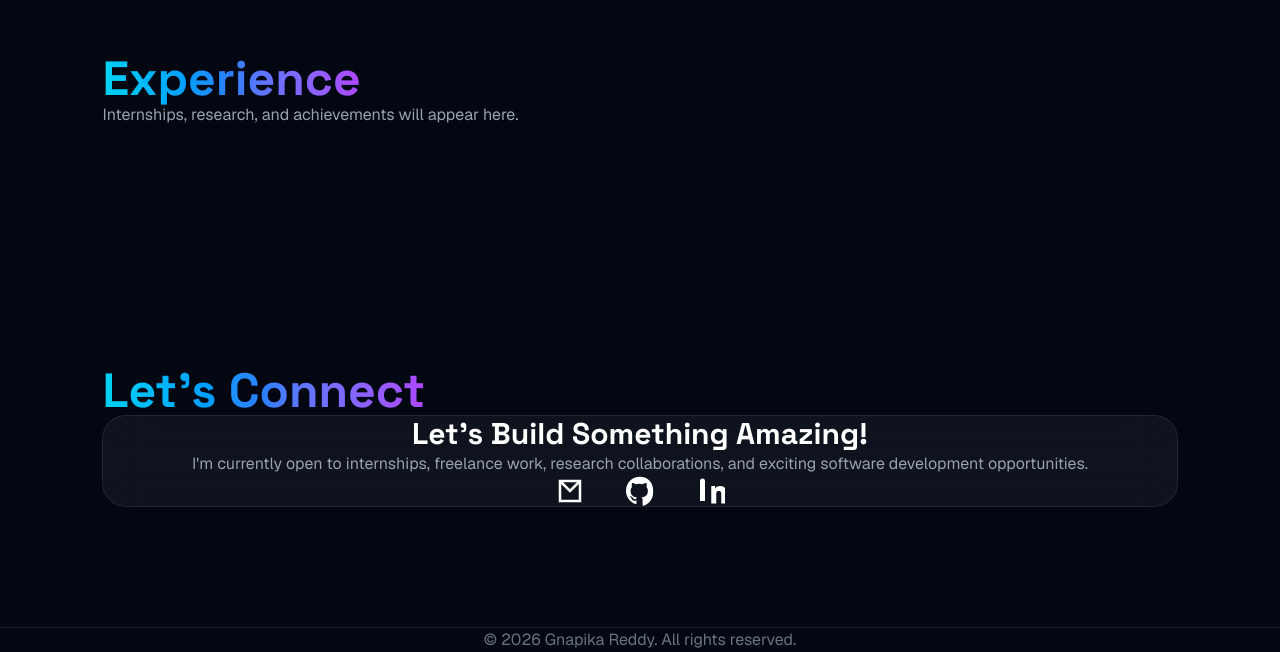
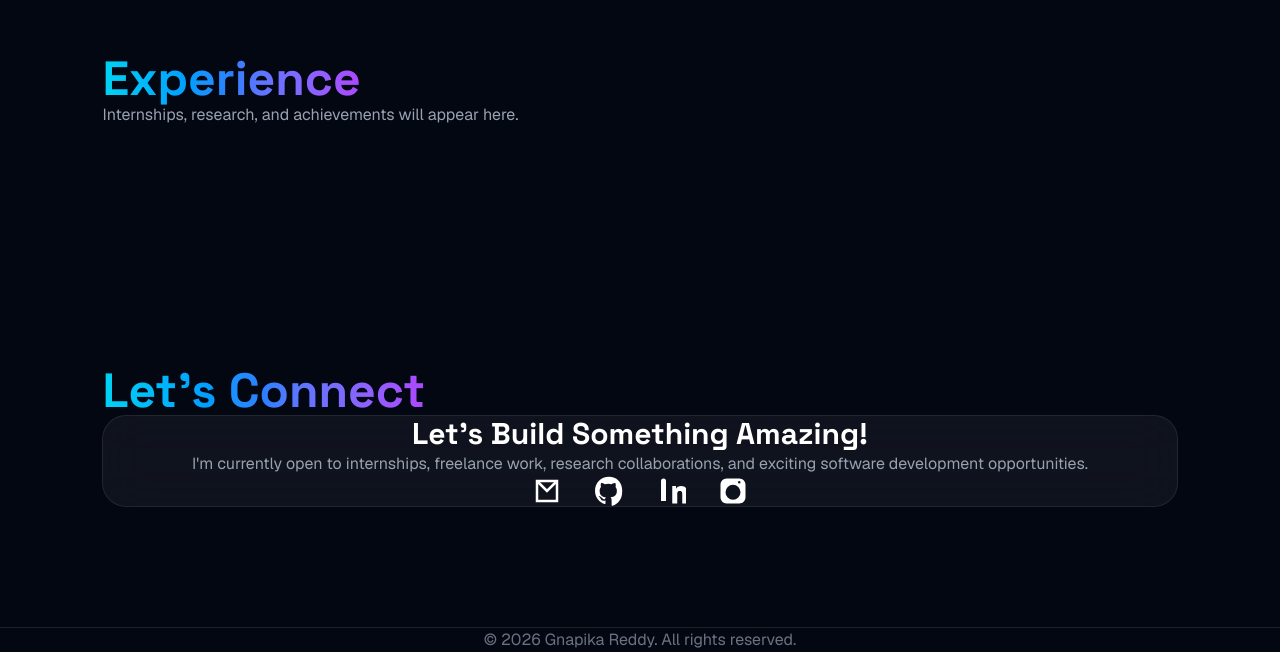
Before and after one commit to gnapiika/portfolio, a Next.js app: page / in a window 1280 px wide. Shown: the part 2949-3601 px from the top of the page. Built offline with nearby package versions, Linux system fonts and the light colour scheme.

Commit message:
Update Contact.tsx

```diff
--- a/components/sections/Contact.tsx
+++ b/components/sections/Contact.tsx
@@ -13,7 +13,7 @@ export default function Contact() {
           collaborations, and exciting software development opportunities.
         </p>
 
-        <div className="flex justify-center gap-10">
+        <div className="flex justify-center gap-8 flex-wrap">
           {/* Email */}
           <a
             href="mailto:gnapiika@gmail.com"
@@ -68,6 +68,24 @@ export default function Contact() {
               <path d="M4 4h4v16H4zM6 2a2 2 0 110 4 2 2 0 010-4zm6 6h4v2h.1c.6-1 2-2 4-2 4 0 4.9 2.6 4.9 6v8h-4v-7c0-1.7 0-3-2-3s-2 1.5-2 3v7h-4V8z" />
             </svg>
           </a>
+
+          {/* Instagram */}
+          <a
+            href="https://instagram.com/gnapiika"
+            target="_blank"
+            rel="noopener noreferrer"
+            className="transition hover:text-pink-400"
+          >
+            <svg
+              xmlns="http://www.w3.org/2000/svg"
+              width="30"
+              height="30"
+              viewBox="0 0 24 24"
+              fill="currentColor"
+            >
+              <path d="M7 2C4.24 2 2 4.24 2 7v10c0 2.76 2.24 5 5 5h10c2.76 0 5-2.24 5-5V7c0-2.76-2.24-5-5-5H7zm10 2a1 1 0 110 2 1 1 0 010-2zm-5 3a6 6 0 110 12 6 6 0 010-12z" />
+            </svg>
+          </a>
         </div>
       </div>
     </Section>
```
